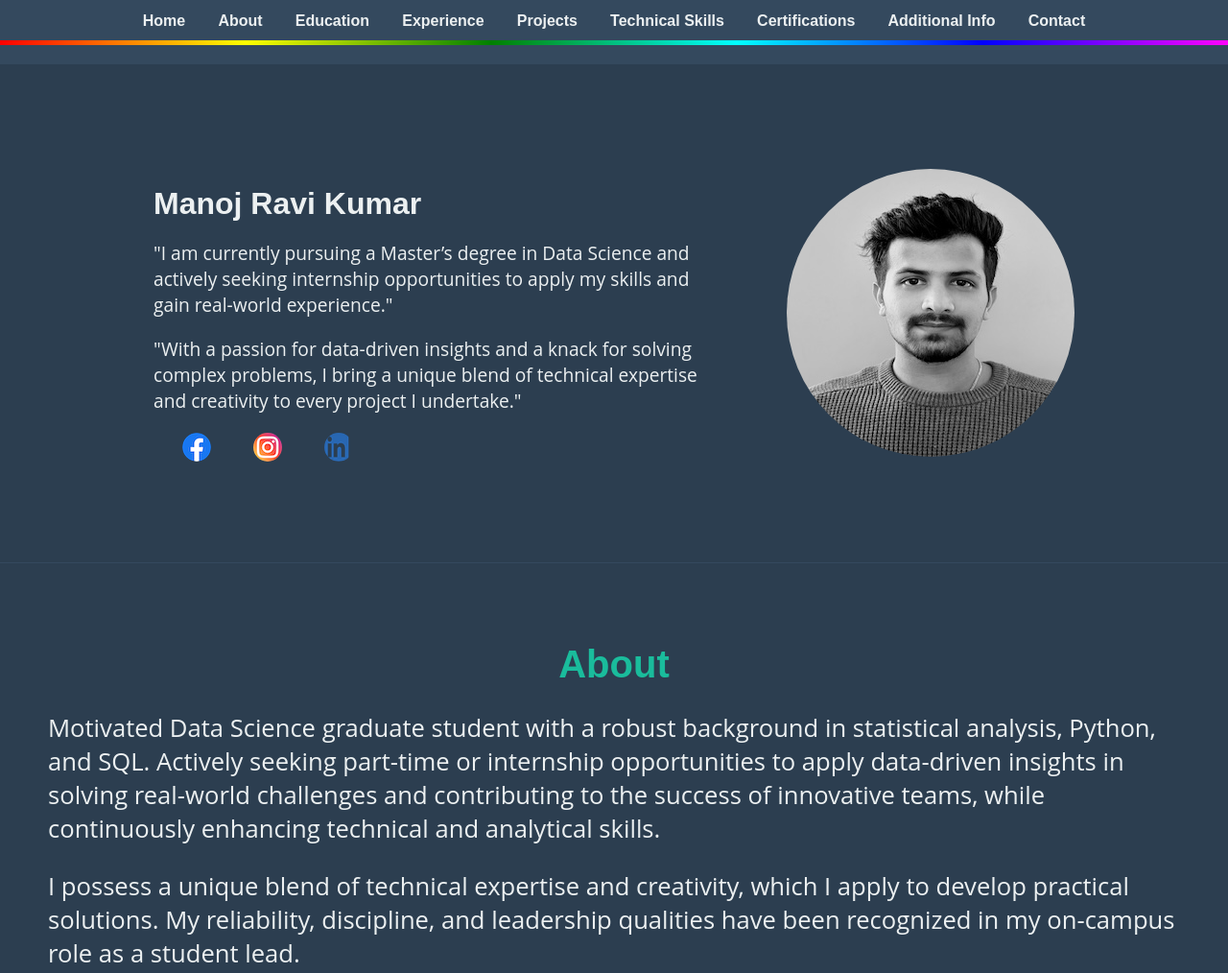
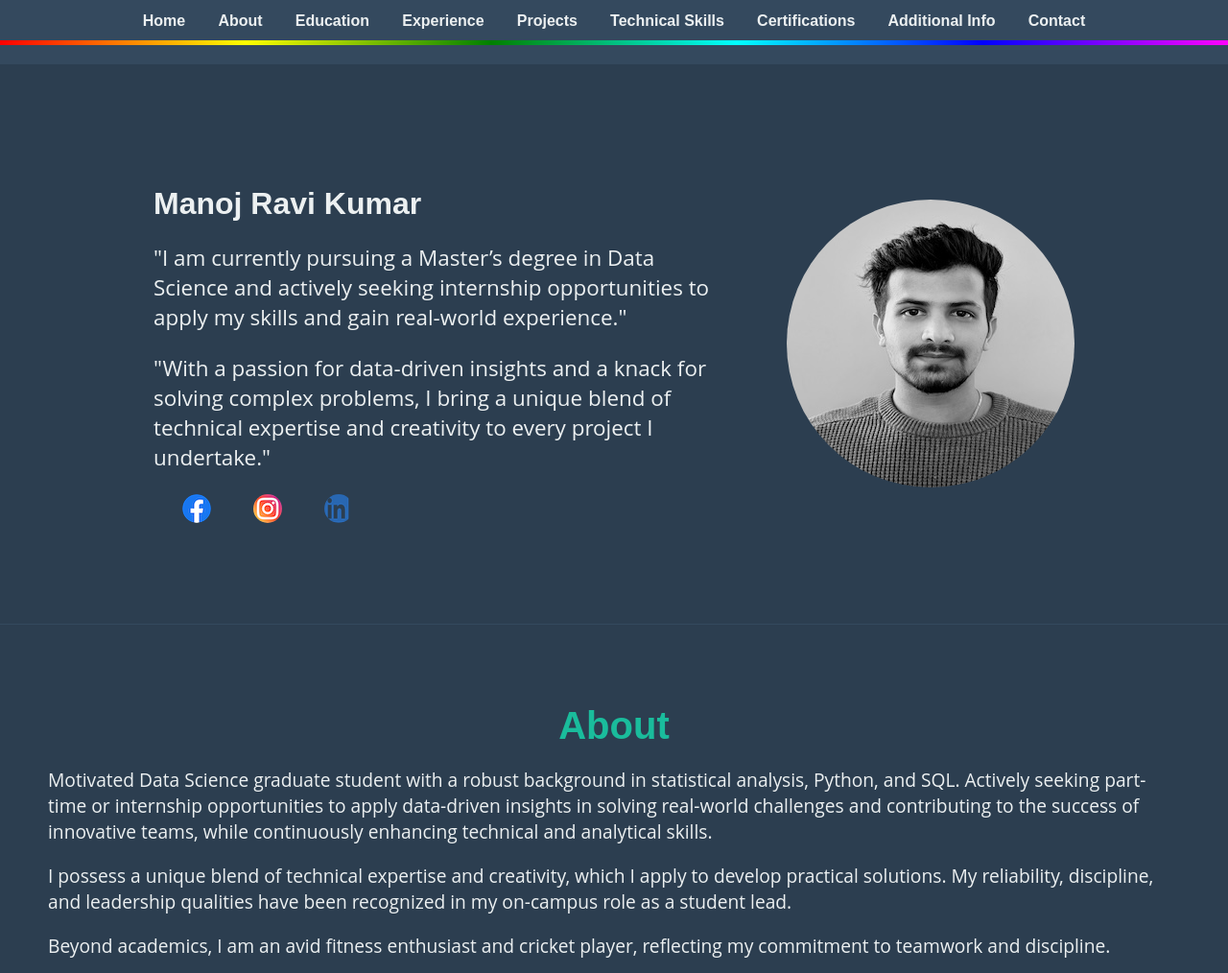
Before and after one commit to Manojkumarr0925/portfolio, a website: page index.html in a window 1280 px wide. Shown: the top 1014 px of the page at 96% size. Drawn offline with Linux system fonts and the light colour scheme.

Commit message:
Adjusted font sizes for Home and Additional Info sections

```diff
--- a/styles/style.css
+++ b/styles/style.css
@@ -172,13 +172,18 @@ section {
     color: #1abc9c; /* Green color for headings */
 }
 
+/* Specific font size adjustments */
+#home p,
+#additional-info ul li,
+#additional-info p {
+    font-size: 1.4em; /* Slightly larger text size */
+}
+
 .tab-content ul li,
 .tab-content p,
-#about p, /* Increase text size for About section */
-#certifications p, /* Increase text size for Certifications section */
-#additional-info ul li, /* Increase text size for Additional Info */
-#additional-info p {
-    font-size: 1.6em; /* Make the text bigger */
+#about p, /* Maintain standard text size for other sections */
+#certifications p {
+    font-size: 1.2em; /* Standard text size */
 }
 
 footer {
@@ -213,8 +218,3 @@ a {
 a:hover {
     text-decoration: underline;
 }
-
-#additional-info ul li, /* Increase text size for Additional Info */
-#additional-info p {
-    font-size: 1.2em; /* Make the text bigger */
-}
```
